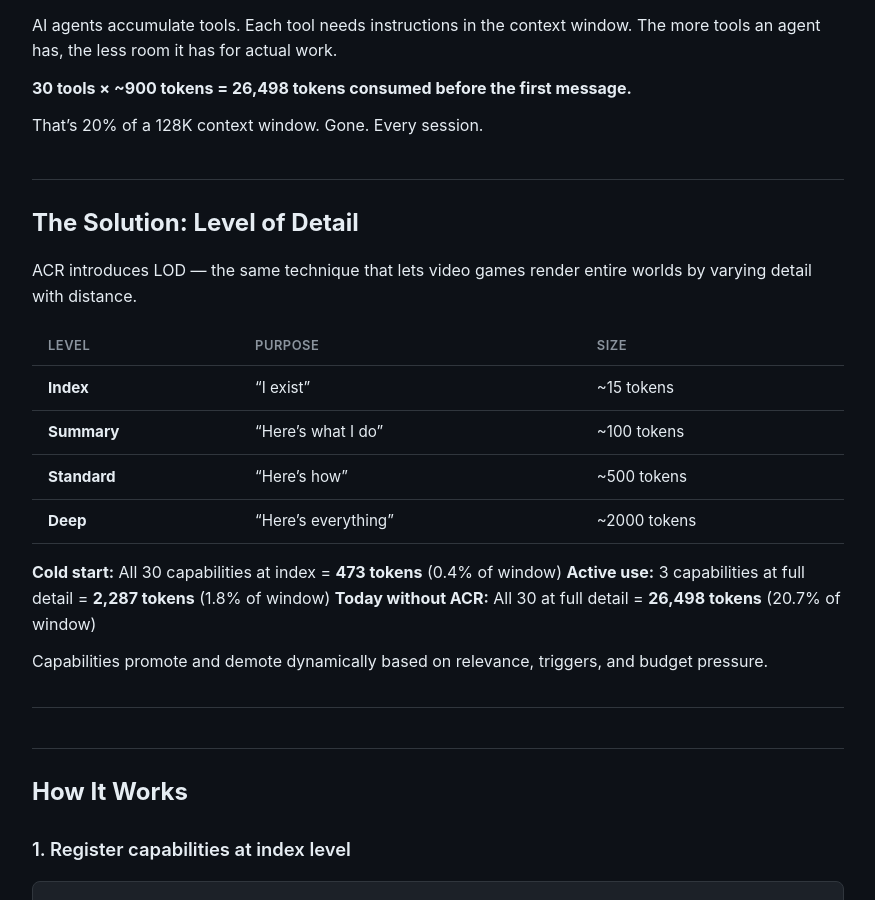
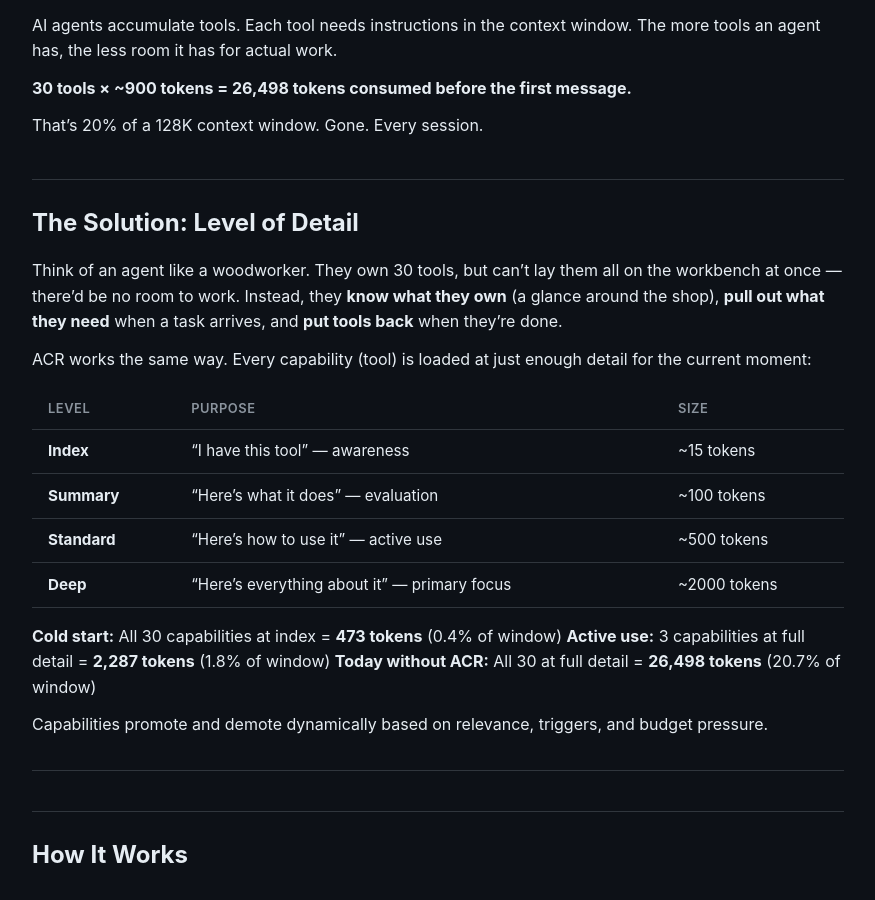
Before and after one commit to heybeaux/acr, a Jekyll site: the page built from docs/index.md, in a window 1280 px wide and 900 px high, scrolled down 493 px. Shown: the whole window, without its empty margins (202-1077 px from the left). Built offline with Jekyll 4.4.1, drawn with Linux system fonts in a browser that asks for light colours.

Commit message:
docs: Workshop analogy in authoring guide + docs site
- Core Concepts table: capability=tool, set=toolbox, role=workstation
- Clarify: capability IS the skill, not a container of skills
- Docs landing page: woodworker intro to LOD concept
- Human-friendly level descriptions

```diff
--- a/docs/index.md
+++ b/docs/index.md
@@ -24,14 +24,16 @@ That's 20% of a 128K context window. Gone. Every session.
 
 ## The Solution: Level of Detail
 
-ACR introduces LOD — the same technique that lets video games render entire worlds by varying detail with distance.
+Think of an agent like a woodworker. They own 30 tools, but can't lay them all on the workbench at once — there'd be no room to work. Instead, they **know what they own** (a glance around the shop), **pull out what they need** when a task arrives, and **put tools back** when they're done.
+
+ACR works the same way. Every capability (tool) is loaded at just enough detail for the current moment:
 
 | Level | Purpose | Size |
 |-------|---------|------|
-| **Index** | "I exist" | ~15 tokens |
-| **Summary** | "Here's what I do" | ~100 tokens |
-| **Standard** | "Here's how" | ~500 tokens |
-| **Deep** | "Here's everything" | ~2000 tokens |
+| **Index** | "I have this tool" — awareness | ~15 tokens |
+| **Summary** | "Here's what it does" — evaluation | ~100 tokens |
+| **Standard** | "Here's how to use it" — active use | ~500 tokens |
+| **Deep** | "Here's everything about it" — primary focus | ~2000 tokens |
 
 **Cold start:** All 30 capabilities at index = **473 tokens** (0.4% of window)
 **Active use:** 3 capabilities at full detail = **2,287 tokens** (1.8% of window)
```
Also changed, not shown: docs/authoring-guide.md (+12 -0 lines).
